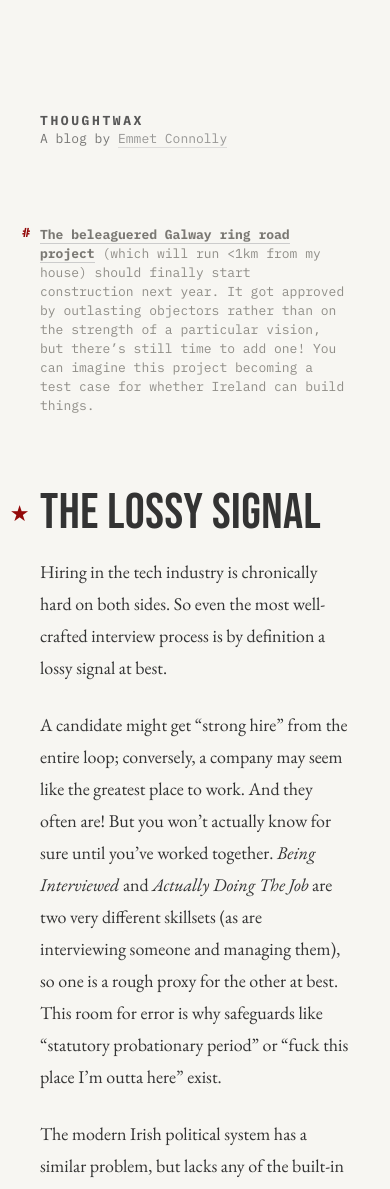
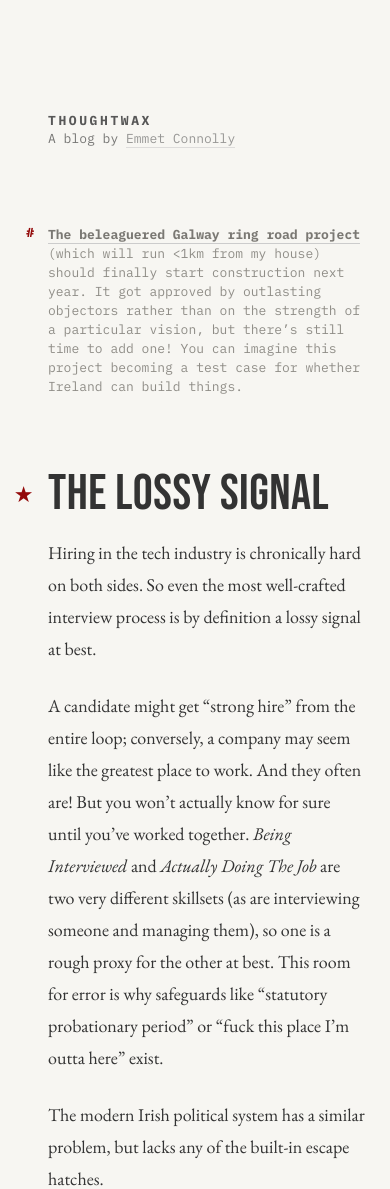
Before and after one commit to thoughtwax/thoughtwax.github.io, a Jekyll site: the page built from index.html, in a window 390 px wide. Shown: the top 1189 px of the page. Built offline with Jekyll 4.4.1, drawn with Linux system fonts in a browser that asks for light colours.

Commit message:
Phones: left margin twice the right (48px / 24px) for the hanging glyphs
Co-Authored-By: Claude Opus 5.5 <noreply@anthropic.com>
Claude-Session: https://claude.ai/code/session_019h8dkkWLgx3rEEzw313iWw

```diff
--- a/css/main.css
+++ b/css/main.css
@@ -81,11 +81,11 @@ p.meta + .note { margin-top: -28px; } /* a post's 88px meta margin collapses to
 h2 { position: relative; }
 h2 a.star { position: absolute; right: 100%; top: 0; padding-right: 16px; font: 400 28px/36px 'IBM Plex Mono', 'Courier New', monospace; color: #930909; border-bottom: 0; }
 h2 a.star:hover { color: #0FA0CE; border-bottom: 0; }
-/* Phones: Skeleton's gutter is too tight for the hanging glyphs, so widen it and pull the glyphs in a little.
+/* Phones: the left margin is twice the right one, to make room for the hanging glyphs.
    Both glyphs share the same right edge, so the wider star reaches further left than the #. */
 @media (max-width: 549px) {
-  .container { width: 100%; padding: 0 40px; }
-  .note a.hash, h2 a.star { padding-right: 10px; }
+  .container { width: 100%; padding: 0 24px 0 48px; }
+  .note a.hash, h2 a.star { padding-right: 14px; }
   h2 a.star { font-size: 22px; }
 }
 .note + h2 { margin-top: 80px; }
```
